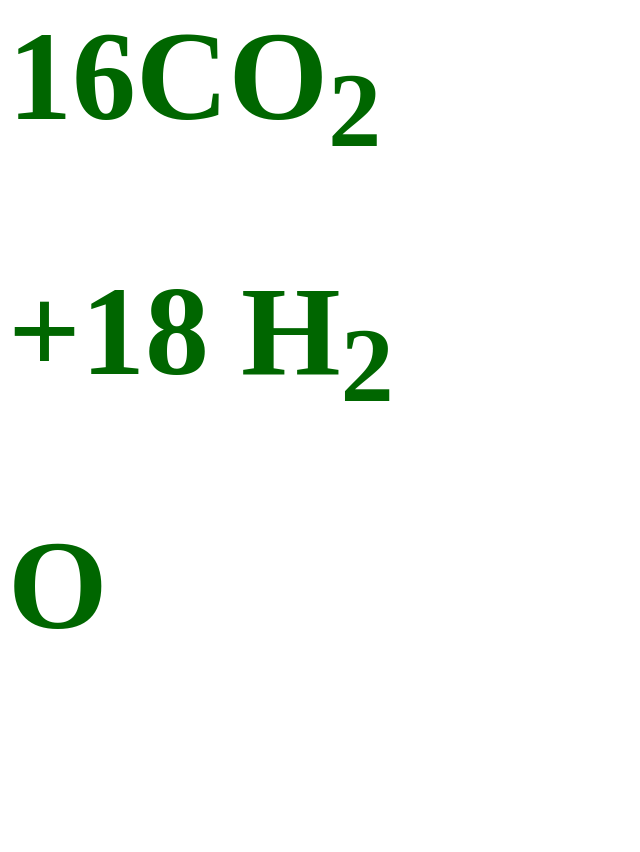
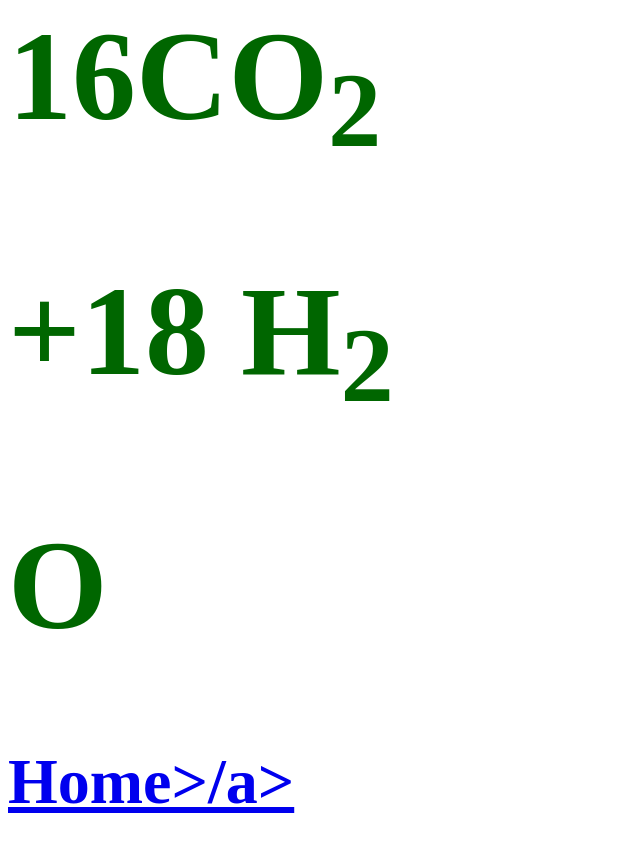
Before and after one commit to NYJapanFitness/georgecounts.github.io, a plain HTML site: page combustion.html in a window 1280 px wide. Shown: the part 1145-1997 px from the top of the page, without its empty margins (0-640 px from the left). Before the commit the page ends 1890 px from the top, so only its background shows below. Drawn offline with Linux system fonts and the light colour scheme.

Commit message:
Update combustion.html

```diff
--- a/combustion.html
+++ b/combustion.html
@@ -13,5 +13,6 @@
       <sub>4</sub><h1>+2O<sub>2</sub><span style="color: #00FF00;"><h1>CO</span><sub>2</sub><h1>+2H<sub>2</sub><h1>O</h1>
       <p>Balanced equation for complete combustion of octane (gasoline):</p>
       <h1 style="color: #000FFF;">2C<sub>8</sub><h1>H<sub>18</sub><h1>+25O<sub>2</sub><span style="color: #006600;"><h1>16CO</span><sub>2</sub><h1>+18 H<sub>2</sub><h1>O</h1>
+    <a href="index.html">Home>/a>
    </body>
   </html>
```
